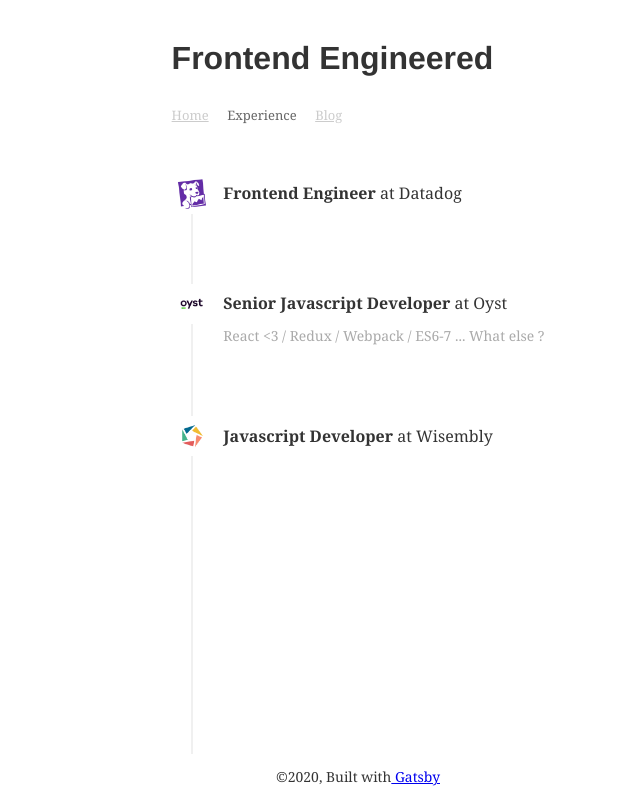
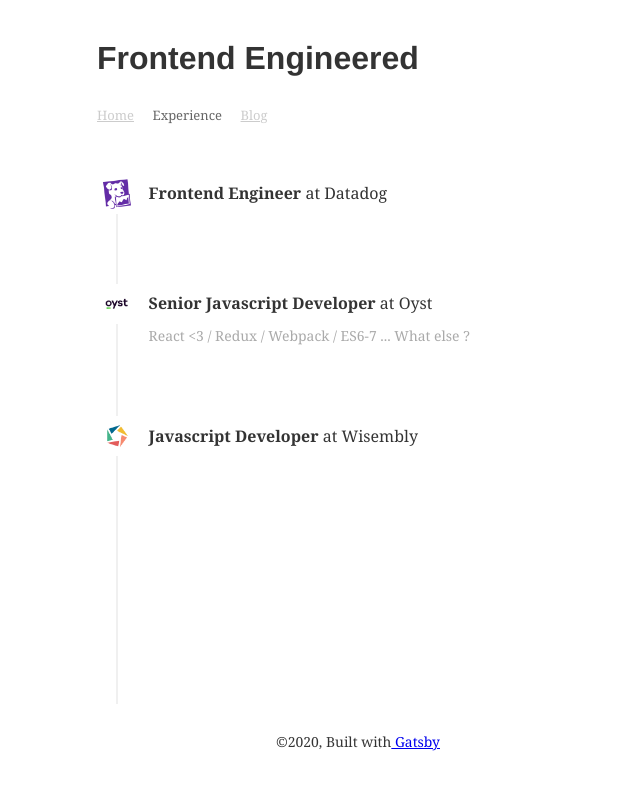
Before and after one commit to nicolaschenet/blog, a Gatsby site: page /experience in a window 1280 px wide. Shown: the whole page, without its empty margins (282-922 px from the left). Built offline with nearby package versions, Linux system fonts and the light colour scheme; Gatsby itself is replaced by a stand-in of ours; some packages are replaced by stand-ins of ours.

Commit message:
💄 Update global wrapper

```diff
--- a/src/components/layout.js
+++ b/src/components/layout.js
@@ -10,7 +10,6 @@
     render() {
         const { title, children } = this.props
         return (
-            <Wrapper>
             <div
                 style={{
                     display: 'flex',
@@ -22,6 +21,7 @@
                     padding: `${rhythm(1.5)} ${rhythm(3 / 4)}`,
                 }}
             >
+                <Wrapper>
                     <header>
                         <h1
                             style={{
@@ -51,12 +51,13 @@
                     >
                         {children}
                     </main>
-                </div>
+
                     <Footer>
                         ©{new Date().getFullYear()}, Built with
                         <a href="https://www.gatsbyjs.org"> Gatsby </a>
                     </Footer>
                 </Wrapper>
+            </div>
         )
     }
 }
--- a/src/pages/experience.js
+++ b/src/pages/experience.js
@@ -67,13 +67,14 @@
 const Wrapper = styled.div`
     position: relative;
     flex: 1;
+    padding-bottom: 50px;
 
     &::before {
         content: '';
         position: absolute;
         top: ${rhythm(1.5)};
         left: calc(1px + 18px);
-        height: 100%;
+        height: calc(100% - 50px);
         border-left: solid #f0f0f0 2px;
     }
 `
```
Lines whose indentation alone changed are shown as unchanged.
